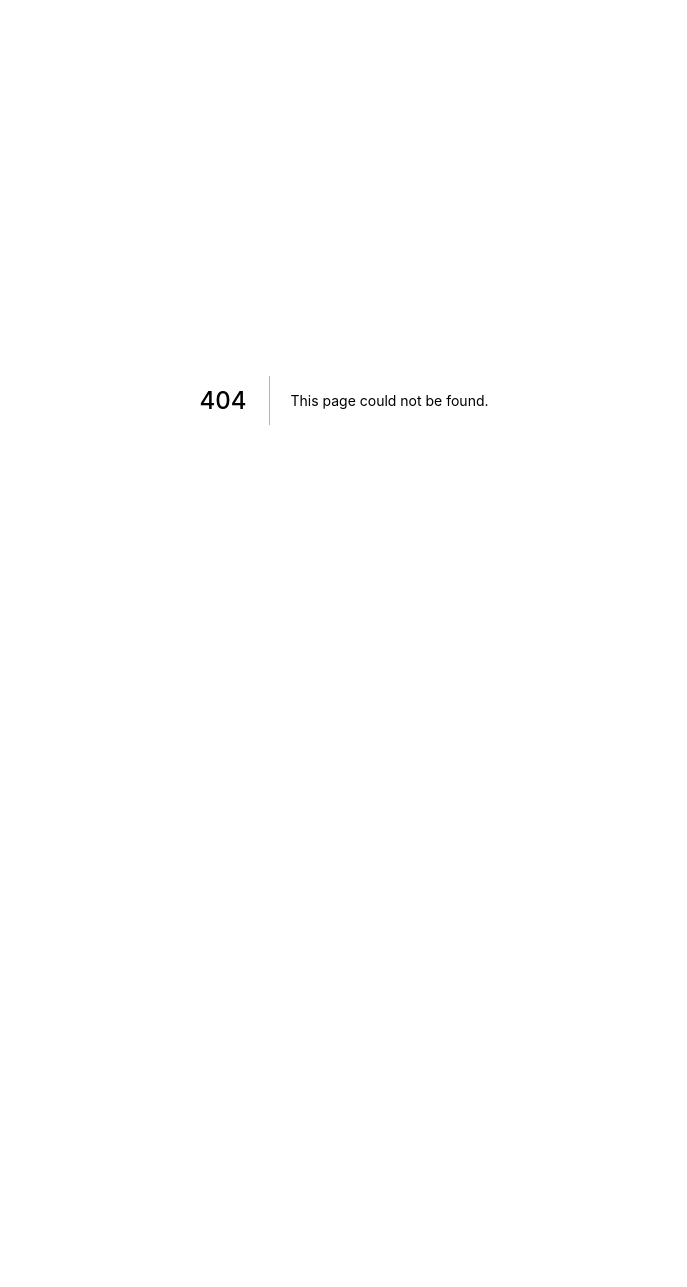
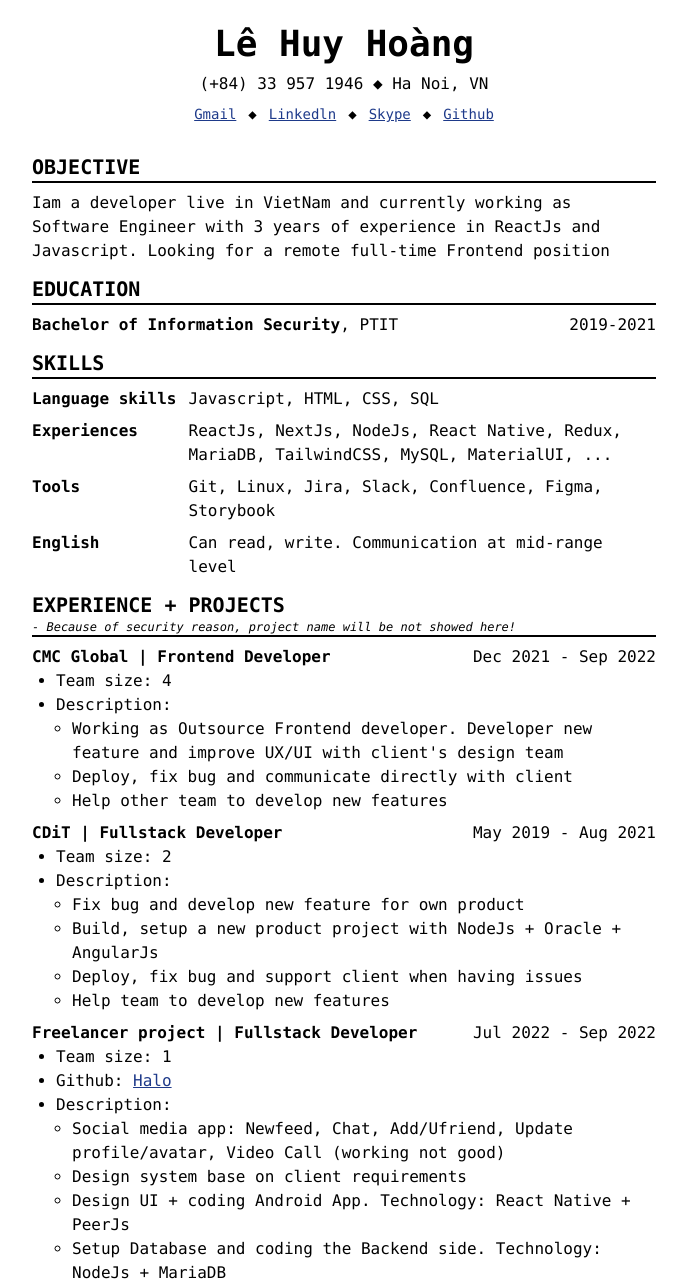
Before and after one commit to DauMoe/portfolio, a Next.js app: page /resume in a window 1280 px wide. Before the commit this address had no page. Shown: the top 1287 px of the page, without its empty margins (296-983 px from the left). Before the commit the page ends 800 px from the top, so only its background shows below. Built offline with nearby package versions, Linux system fonts and the light colour scheme.

Commit message:
Add FAANG Resume

```diff
--- a/components/Language/en.ts
+++ b/components/Language/en.ts
@@ -1,6 +1,6 @@
 const _EN = {
   pageTitle: {
-    welcome: "Hi"
+    welcome: "Lê Hoàng | Portfolio"
   },
   navbarItem: {
     home: "Home",
--- /dev/null
+++ b/components/Resume/FAANG_Resume.tsx
@@ -0,0 +1,161 @@
+import { NextPage } from "next";
+import Link from "next/link";
+
+export const FAANG_Resume: NextPage = () => {
+  return(
+    <div className="w-full relative">
+      <div className="w-full font-mono p-6 tracking-normal bg-white absolute max-w-2xl left-1/2 -translate-x-1/2">
+        <section className="text-center">
+          <p className="font-bold text-4xl">Lê Huy Hoàng</p>
+          <p className="mt-2">(+84) 33 957 1946 &#9670; Ha Noi, VN</p>
+          <div className="flex justify-center mt-2 text-[14px]">
+            <Link href={"mailto:lehuyhoang1111999@gmail.com"} passHref>
+              <a target="_blank" rel="noopener noreferrer" className="text-blue-900 underline">
+                Gmail
+              </a>
+            </Link>
+            <span className="px-3">&#9670;</span>
+            <Link href={"https://www.linkedin.com/in/le-hoang-webdev/"} passHref>
+              <a target="_blank" rel="noopener noreferrer" className="text-blue-900 underline">
+                Linkedln
+              </a>
+            </Link>
+            <span className="px-3">&#9670;</span>
+            <Link href={"https://join.skype.com/invite/gd506hPdoeTv"} passHref>
+              <a target="_blank" rel="noopener noreferrer" className="text-blue-900 underline">
+                Skype
+              </a>
+            </Link>
+            <span className="px-3">&#9670;</span>
+            <Link href={"https://github.com/DauMoe"} passHref>
+              <a target="_blank" rel="noopener noreferrer" className="text-blue-900 underline">
+                Github
+              </a>
+            </Link>
+          </div>
+        </section>
+        <section className="mt-7" id="objective">
+          <p className="uppercase font-semibold text-xl">Objective</p>
+          <div className="w-full h-[2px] bg-black"></div>
+          <p className="mt-2">Iam a developer live in VietNam and currently working as Software Engineer with {new Date().getFullYear()-2019} years of experience in ReactJs and Javascript. Looking for a remote full-time Frontend position</p>
+        </section>
+        <section className="mt-3" id="education">
+          <p className="uppercase font-semibold text-xl">education</p>
+          <div className="w-full h-[2px] bg-black"></div>
+          <div className="flex justify-between items-center mt-2">
+            <p><b>Bachelor of Information Security</b>, PTIT</p>
+            <p>2019-2021</p>
+          </div>
+        </section>
+        <section className="mt-3" id="skills">
+          <p className="uppercase font-semibold text-xl">skills</p>
+          <div className="w-full h-[2px] bg-black"></div>
+          <div className="mt-2 table">
+            <div className="table-row">
+              <p className="table-cell whitespace-nowrap"><b>Language skills</b></p>
+              <p className="table-cell pl-3">Javascript, HTML, CSS, SQL</p>
+            </div>
+            <div className="table-row">
+              <p className="table-cell whitespace-nowrap pt-2"><b>Experiences</b></p>
+              <p className="table-cell pl-3">ReactJs, NextJs, NodeJs, React Native, Redux, MariaDB, TailwindCSS, MySQL, MaterialUI, ...</p>
+            </div>
+            <div className="table-row">
+              <p className="table-cell whitespace-nowrap pt-2"><b>Tools</b></p>
+              <p className="table-cell pl-3">Git, Linux, Jira, Slack, Confluence, Figma, Storybook</p>
+            </div>
+            <div className="table-row">
+              <p className="table-cell whitespace-nowrap pt-2"><b>English</b></p>
+              <p className="table-cell pl-3">Can read, write. Communication at mid-range level</p>
+            </div>
+          </div>
+        </section>
+        <section className="mt-3" id="experience">
+          <p className="uppercase font-semibold text-xl">Experience + Projects</p>
+          <p className="italic text-xs">- Because of security reason, project name will be not showed here!</p>
+          <div className="w-full h-[2px] bg-black"></div>
+          <div className="mt-2">
+            <div>
+              <div className="flex justify-between items-center">
+                <b>CMC Global | Frontend Developer</b>
+                <p className="font-xs">Dec 2021 - Sep 2022</p>
+              </div>
+              <div>
+                <ul className="list-disc pl-6">
+                  <li>Team size: 4</li>
+                  <li>Description:</li>
+                </ul>
+                <ul className="list-[circle] pl-10">
+                  <li>Working as Outsource Frontend developer. Developer new feature and improve UX/UI with client's design team</li>
+                  <li>Deploy, fix bug and communicate directly with client</li>
+                  <li>Help other team to develop new features</li>
+                </ul>
+              </div>
+            </div>
+            <div className="mt-2">
+              <div className="flex justify-between items-center">
+                <b>CDiT | Fullstack Developer</b>
+                <p className="font-xs">May 2019 - Aug 2021</p>
+              </div>
+              <div>
+                <ul className="list-disc pl-6">
+                    <li>Team size: 2</li>
+                    <li>Description:</li>
+                  </ul>
+                  <ul className="list-[circle] pl-10">
+                    <li>Fix bug and develop new feature for own product</li>
+                    <li>Build, setup a new product project with NodeJs + Oracle + AngularJs</li>
+                    <li>Deploy, fix bug and support client when having issues</li>
+                    <li>Help team to develop new features</li>
+                  </ul>
+              </div>
+            </div>
+            <div className="mt-2">
+              <div className="flex justify-between items-center">
+                <b>Freelancer project | Fullstack Developer</b>
+                <p className="font-xs">Jul 2022 - Sep 2022</p>
+              </div>
+              <div>
+                <ul className="list-disc pl-6">
+                    <li>Team size: 1</li>
+                    <li>Github: <Link href={"https://github.com/DauMoe/kma_alo"} passHref><a className="text-blue-900 underline">Halo</a></Link></li>
+                    <li>Description:</li>
+                  </ul>
+                  <ul className="list-[circle] pl-10">
+                    <li>Social media app: Newfeed, Chat, Add/Ufriend, Update profile/avatar, Video Call (working not good)</li>
+                    <li>Design system base on client requirements</li>
+                    <li>Design UI + coding Android App. Technology: React Native + PeerJs</li>
+                    <li>Setup Database and coding the Backend side. Technology: NodeJs + MariaDB</li>
+                    <li>Deploy to Azure VM</li>
+                  </ul>
+              </div>
+            </div>
+            <div className="mt-2">
+              <div className="flex justify-between items-center">
+                <b>Freelancer project | Fullstack Developer</b>
+                <p className="font-xs">Nov 2021 - Mar 2022</p>
+              </div>
+              <div>
+                <ul className="list-disc pl-6">
+                    <li>Team size: 1</li>
+                    <li>Github: <Link href={"https://github.com/DauMoe/thaongu_ip_manager"} passHref><a className="text-blue-900 underline">Asset Manager</a></Link></li>
+                    <li>Description:</li>
+                  </ul>
+                  <ul className="list-[circle] pl-10">
+                    <li>User can config and create asset, add property for each asset and manager them depend on property. Import, Delete, Export, Edit large of records base on Excel</li>
+                    <li>Design system base on client requirements</li>
+                    <li>Design UI + coding Frontend side with ReactJs + TypeScript</li>
+                    <li>Setup Database and coding the Backend side. Technology: NodeJs + MariaDB</li>
+                  </ul>
+              </div>
+            </div>
+            <div className="mt-2">
+              <div className="flex justify-between items-center">
+                <b>A lot of freelancer projects. All of them use NodeJs + MariaDB + ReactJs</b>
+              </div>
+            </div>
+          </div>
+        </section>
+      </div>
+    </div>
+  );
+}
--- /dev/null
+++ b/components/Resume/index.tsx
@@ -0,0 +1 @@
+export * from "./FAANG_Resume";
--- /dev/null
+++ b/pages/resume.tsx
@@ -0,0 +1,17 @@
+import { NextPage } from "next";
+import Head from "next/head";
+import { FAANG_Resume } from "../components/Resume";
+
+const Resume: NextPage = () => {
+  return(
+    <>
+      <Head>
+        <title>Lê Hoàng | Resume</title>
+        <meta property="og:title" content="Lê Hoàng | Resume" key="title" />
+      </Head>
+      <FAANG_Resume/>
+    </>
+  )
+}
+
+export default Resume;
```
